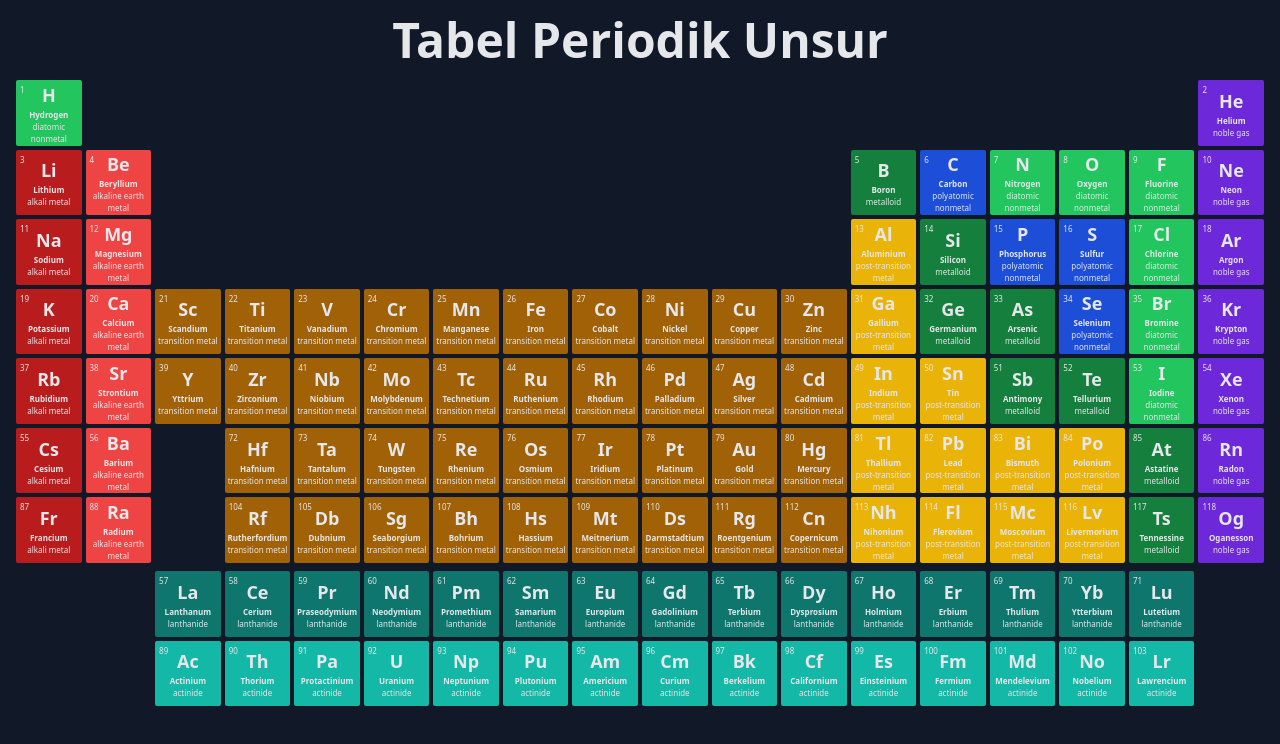
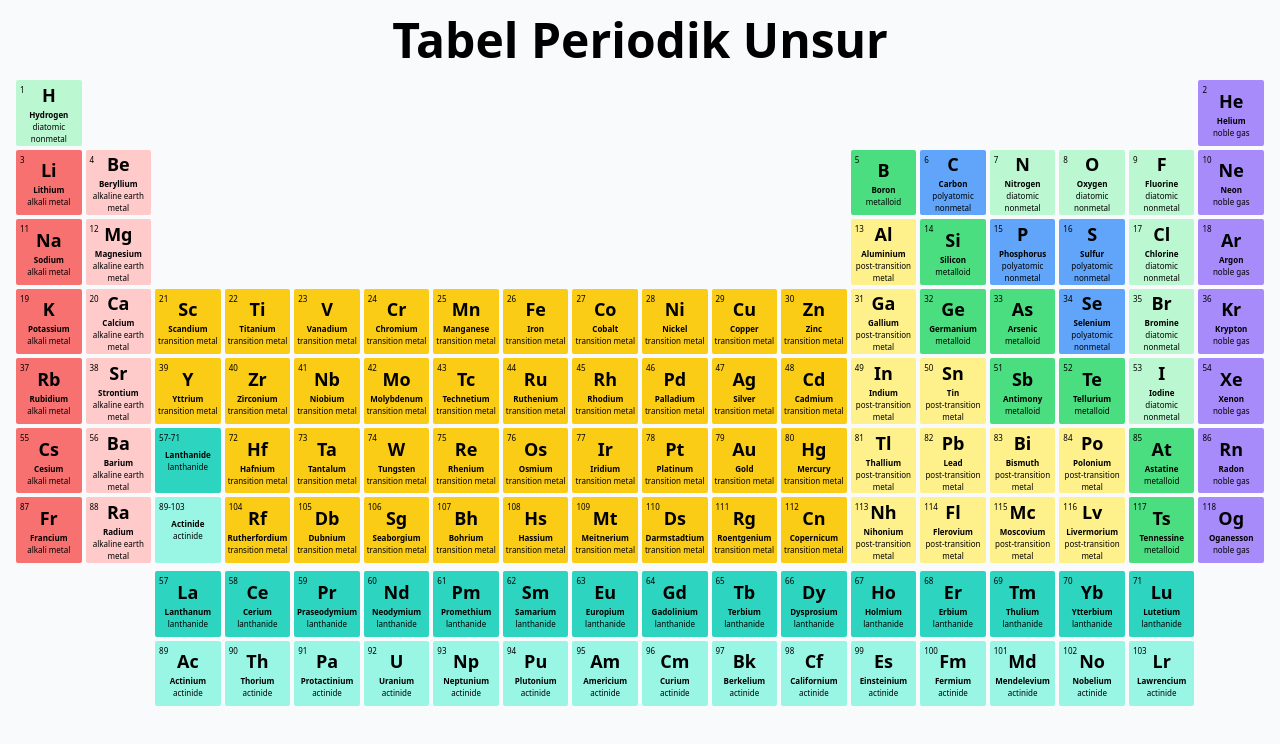
Before and after one commit to erickhilda/unsur, a Next.js app: page / in a window 1280 px wide. Shown: the top 744 px of the page. Built offline with nearby package versions, Linux system fonts and the light colour scheme.

Commit message:
feat: fill the empty sell of lanthanide and actinide

```diff
--- a/src/app/[slug]/page.tsx
+++ b/src/app/[slug]/page.tsx
@@ -5,7 +5,7 @@ import BohrAtom from '@/components/atom/bohr-atom';
 import ModelWrapper from '@/components/atom/model-wrapper';
 import ScatterPlot from '@/components/scatter-plot';
 import element_data from '@/data/elemens-data';
-import { propertyLabels } from '@/data/label';
+import { detailsPropertyLabels } from '@/data/label';
 import { ChemicalElement } from '@/types/global';
 
 function getElementDetails(slug: string) {
@@ -18,11 +18,12 @@ function ElementPage({ params }: { params: { slug: string } }) {
   const element = getElementDetails(params.slug);
 
   const elementProperties = useMemo(() => {
-    return Object.keys(propertyLabels)
+    return Object.keys(detailsPropertyLabels)
       .filter((key) => element[key as keyof ChemicalElement])
       .map((key) => {
         const [label, unit] =
-          propertyLabels[key as keyof typeof propertyLabels] || [];
+          detailsPropertyLabels[key as keyof typeof detailsPropertyLabels] ||
+          [];
         let value = element[key as keyof ChemicalElement];
 
         if (typeof value === 'number') {
--- a/src/app/layout.tsx
+++ b/src/app/layout.tsx
@@ -13,9 +13,7 @@ export default function RootLayout({
 }) {
   return (
     <html lang="en">
-      <body className="bg-gray-900 text-gray-200 container mx-auto">
-        {children}
-      </body>
+      <body className="container mx-auto bg-slate-50">{children}</body>
     </html>
   );
 }
--- a/src/app/page.tsx
+++ b/src/app/page.tsx
@@ -6,13 +6,7 @@ import ElementTile from '@/components/element-tile';
 import PeriodicTable from '@/components/periodic-table';
 import element_data from '@/data/elemens-data';
 import { ChemicalElement } from '@/types/global';
-
-const propertyLabels: Partial<Record<keyof ChemicalElement, [string, string]>> =
-  {
-    atomic_mass: ['Atomic Mass', 'u'],
-    atomic_radius: ['Atomic Radius', 'pm'],
-    density: ['Density', 'g/cm³'],
-  };
+import { briefPropertyLabels, lantinideAndAntinide } from '@/data/label';
 
 export default function Home() {
   const [element, setElement] = useState<ChemicalElement | null>(null);
@@ -22,11 +16,11 @@ export default function Home() {
       return [];
     }
 
-    return Object.keys(propertyLabels)
+    return Object.keys(briefPropertyLabels)
       .filter((key) => element[key as keyof ChemicalElement])
       .map((key) => {
         const [label, unit] =
-          propertyLabels[key as keyof typeof propertyLabels] || [];
+          briefPropertyLabels[key as keyof typeof briefPropertyLabels] || [];
         let value = element[key as keyof ChemicalElement];
 
         if (typeof value === 'number') {
@@ -75,6 +69,17 @@ export default function Home() {
             onHover={() => setElement(el)}
           />
         ))}
+        {lantinideAndAntinide.map((el) => (
+          <ElementTile
+            key={el.name}
+            element={el}
+            style={{
+              gridArea: `${el.row} / ${el.column} / auto / auto`,
+              cursor: 'not-allowed',
+            }}
+            onHover={() => {}}
+          />
+        ))}
       </PeriodicTable>
     </main>
   );
--- a/src/components/element-tile.tsx
+++ b/src/components/element-tile.tsx
@@ -3,47 +3,58 @@ import Link from 'next/link';
 
 import { ChemicalElement } from '@/types/global';
 
+// make teh color a bit more pastel
 function generateColorBasedOnCategory(category: string) {
   switch (category) {
     case 'alkali metal':
-      return 'bg-red-700';
+      return 'bg-red-400';
     case 'alkaline earth metal':
-      return 'bg-red-500';
+      return 'bg-red-200';
     case 'transition metal':
-      return 'bg-yellow-700';
+      return 'bg-yellow-400';
     case 'post-transition metal':
-      return 'bg-yellow-500';
+      return 'bg-yellow-200';
     case 'metalloid':
-      return 'bg-green-700';
+      return 'bg-green-400';
     case 'diatomic nonmetal':
-      return 'bg-green-500';
+      return 'bg-green-200';
     case 'polyatomic nonmetal':
-      return 'bg-blue-700';
+      return 'bg-blue-400';
     case 'noble gas':
-      return 'bg-violet-700';
+      return 'bg-violet-400';
     case 'lanthanide':
-      return 'bg-teal-700';
+      return 'bg-teal-400';
     case 'actinide':
-      return 'bg-teal-500';
+      return 'bg-teal-200';
     default:
-      return 'bg-gray-900';
+      return 'bg-gray-600';
   }
 }
 
+// make the element to receive partial type of ChemicalElement
 function ElementTile({
   element,
   style,
   onHover,
 }: {
-  element: ChemicalElement;
+  element: Partial<ChemicalElement>;
   style: React.CSSProperties;
   onHover?: () => void;
 }) {
+  const isLantinideOrActinide =
+    element.name === 'Lanthanide' || element.name === 'Actinide';
+  const redirectUrl = () => {
+    if (isLantinideOrActinide) {
+      return '/';
+    }
+
+    return `/${element.name?.toLowerCase().replace(/ /g, '-')}`;
+  };
   return (
     <Link
-      href={`/${element.name.toLowerCase().replace(/ /g, '-')}`}
+      href={redirectUrl()}
       className={`rounded-sm aspect-w-1 aspect-h-1 relative hover:shadow-sm ${generateColorBasedOnCategory(
-        element.category
+        element.category || ''
       )} hover:opacity-80`}
       style={style}
       onMouseEnter={onHover}
--- a/src/data/label.ts
+++ b/src/data/label.ts
@@ -12,7 +12,32 @@ export const categories = [
   'transition metal',
 ] as const;
 
-export const propertyLabels: Partial<
+export const lantinideAndAntinide: Partial<ChemicalElement>[] = [
+  {
+    name: 'Lanthanide',
+    row: 6,
+    column: 3,
+    category: 'lanthanide',
+    number: '57-71',
+  },
+  {
+    name: 'Actinide',
+    row: 7,
+    column: 3,
+    category: 'actinide',
+    number: '89-103',
+  },
+];
+
+export const briefPropertyLabels: Partial<
+  Record<keyof ChemicalElement, [string, string]>
+> = {
+  atomic_mass: ['Atomic Mass', 'u'],
+  atomic_radius: ['Atomic Radius', 'pm'],
+  density: ['Density', 'g/cm³'],
+};
+
+export const detailsPropertyLabels: Partial<
   Record<keyof ChemicalElement, [string, string]>
 > = {
   atomic_mass: ['Atomic Mass', 'u'],
--- a/src/types/global.ts
+++ b/src/types/global.ts
@@ -34,7 +34,7 @@ export type ChemicalElement = {
   natural: boolean | null;
   nonmetal: boolean | null;
   number_of_isotopes: number | null;
-  number: number;
+  number: number | string;
   period: number;
   phase: 'Gas' | 'Liquid' | 'Solid';
   radioactive: boolean | null;
```
